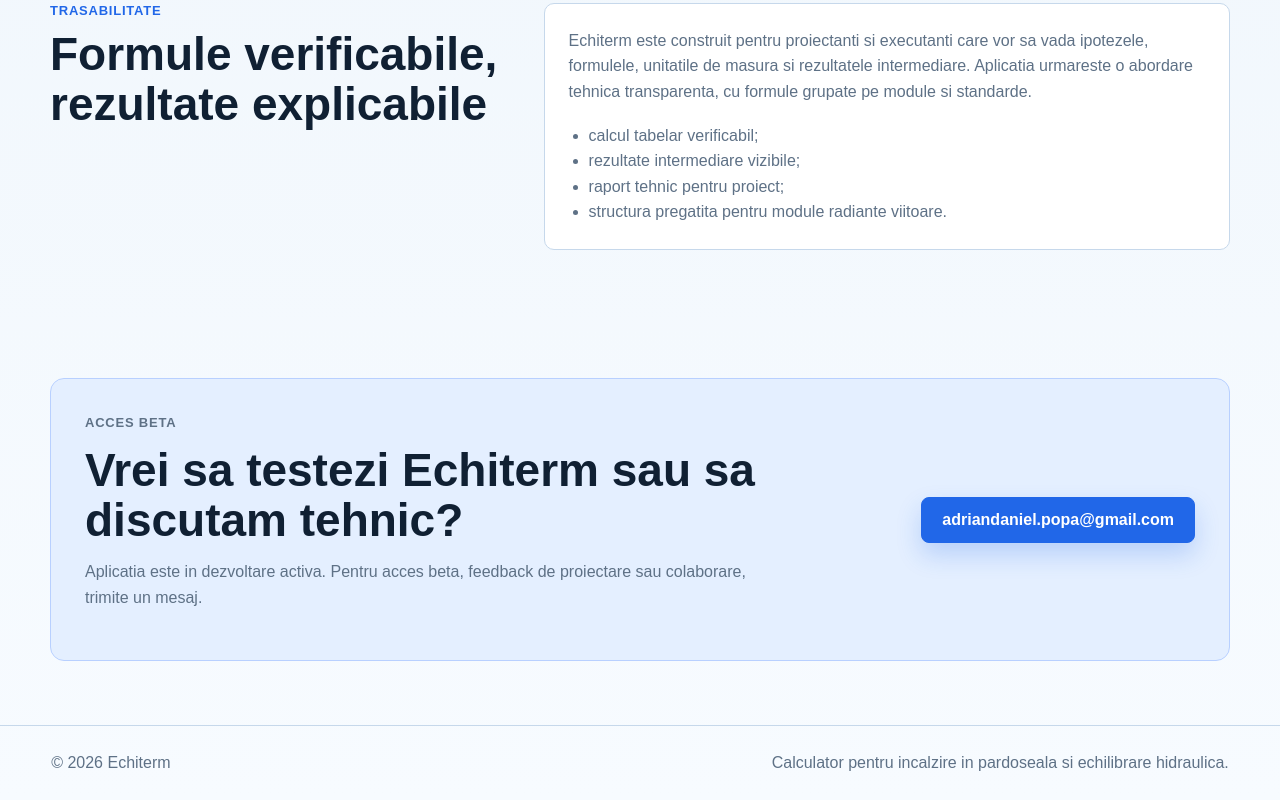
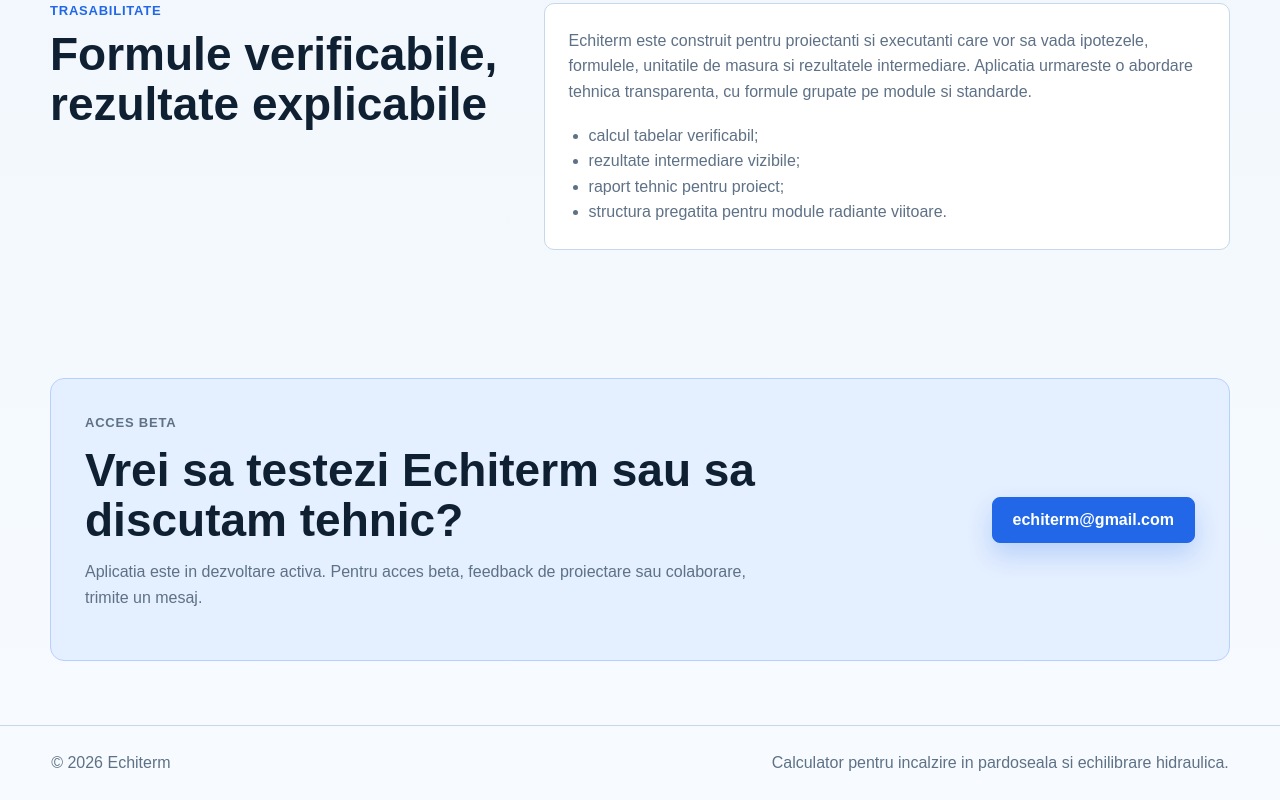
Before and after one commit to danucj/echiterm-site, a plain HTML site: page index.html in a window 1280 px wide. Shown: the part 1654-2454 px from the top of the page. Drawn offline with Linux system fonts and the light colour scheme.

Commit message:
Update contact email

```diff
--- a/index.html
+++ b/index.html
@@ -136,7 +136,7 @@
           sau colaborare, trimite un mesaj.
         </p>
       </div>
-      <a class="button primary" href="mailto:adriandaniel.popa@gmail.com">adriandaniel.popa@gmail.com</a>
+      <a class="button primary" href="mailto:echiterm@gmail.com">echiterm@gmail.com</a>
     </section>
   </main>
 
```
